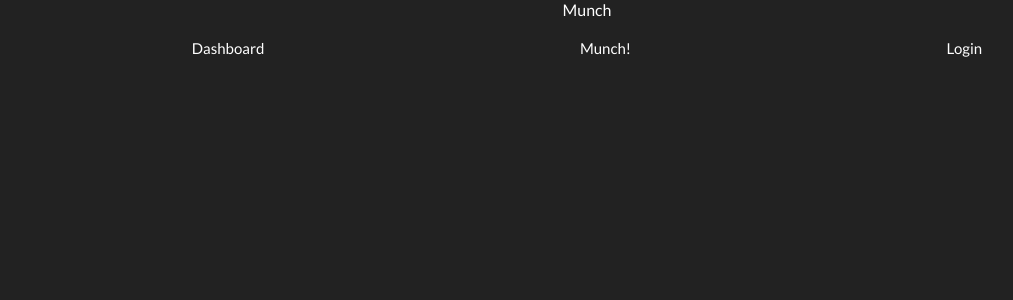
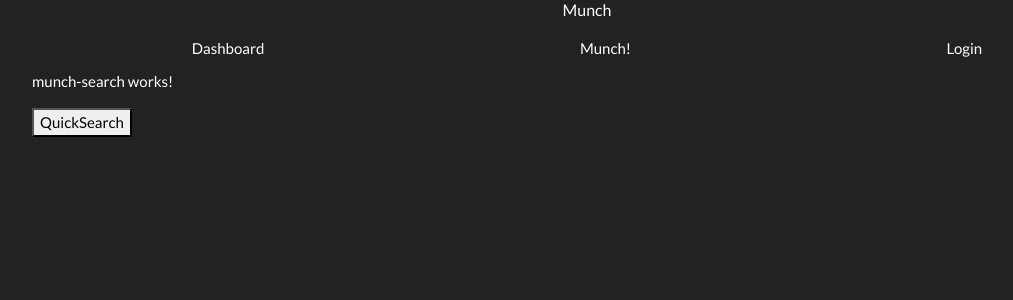
Before and after one commit to mkhsharif/munch, an Angular app: page /quick-search in a window 1280 px wide. Before the commit this address led to /. Shown: the top 300 px of the page, without its empty margins (53-1066 px from the left). Built offline with nearby package versions, Linux system fonts and the light colour scheme.

Commit message:
mock data works

```diff
--- a/src/app/app-routing.module.ts
+++ b/src/app/app-routing.module.ts
@@ -11,6 +11,7 @@ import {ShoutOutCreateComponent} from './dashboard/shout-outs/shout-out-create/s
 import {MunchQueryComponent} from './munch/munch-query/munch-query.component';
 import {UserSettingsComponent} from './user/user-settings/user-settings.component';
 import {AuthGuard} from './user/auth.guard';
+import {MunchSearchComponent} from './munch/munch-session/munch-search/munch-search.component';
 // TODO: add ID to munch session URLs
 const routes: Routes = [
   { path: 'munch-setup', component: MunchQueryComponent, canActivate: [] },
@@ -23,7 +24,8 @@ const routes: Routes = [
   { path: 'shoutouts/:id', component: ShoutOutDetailComponent},
   { path: 'shoutouts', component: ShoutOutListComponent},
   { path: 'create-shoutout', component: ShoutOutCreateComponent, canActivate: [] },
-  { path: 'settings', component: UserSettingsComponent, canActivate: []}
+  { path: 'settings', component: UserSettingsComponent, canActivate: []},
+  { path: 'quick-search', component: MunchSearchComponent, canActivate: []}
 ];
 
 @NgModule({
--- a/src/app/munch/munch-session/munch-search/munch-search.component.html
+++ b/src/app/munch/munch-session/munch-search/munch-search.component.html
@@ -1,3 +1,7 @@
 <p>
   munch-search works!
 </p>
+
+<div>
+  <button (click)="quickSearch()">QuickSearch</button>
+</div>
--- a/src/app/munch/munch-session/munch-search/munch-search.component.ts
+++ b/src/app/munch/munch-session/munch-search/munch-search.component.ts
@@ -1,4 +1,8 @@
 import { Component, OnInit } from '@angular/core';
+import {Query} from '../../munch-query/query';
+import {QueryServiceService} from '../../munch-query/query-service.service';
+
+
 
 @Component({
   selector: 'app-munch-search',
@@ -7,9 +11,37 @@ import { Component, OnInit } from '@angular/core';
 })
 export class MunchSearchComponent implements OnInit {
 
-  constructor() { }
 
+  input: Query = {
+    user: '',
+    status: '',
+    locationPreference: 'Annex',
+    dietPreference: 'N/A',
+    genderPreference: 'Female',
+    interestsPreference: 'Music'
+  };
+
+  constructor(
+    private queryService: QueryServiceService) { }
   ngOnInit() {
   }
+  quickSearch() {
+    const firstQuery = this.queryService.getQueries()[0];
+    let score = 0;
+    if (firstQuery.locationPreference === this.input.locationPreference) {
+      score = score + 1;
+    }
+    if (firstQuery.dietPreference === this.input.dietPreference) {
+      score = score + 1;
+    }
+    if (firstQuery.interestsPreference === this.input.interestsPreference) {
+      score = score + 1;
+    }
+    // TodoComment make a user setting for gender.
+    // Make data real ;)
+    if (score >= 2) {
+      console.log('match!');
+    }
 
+  }
 }
```
